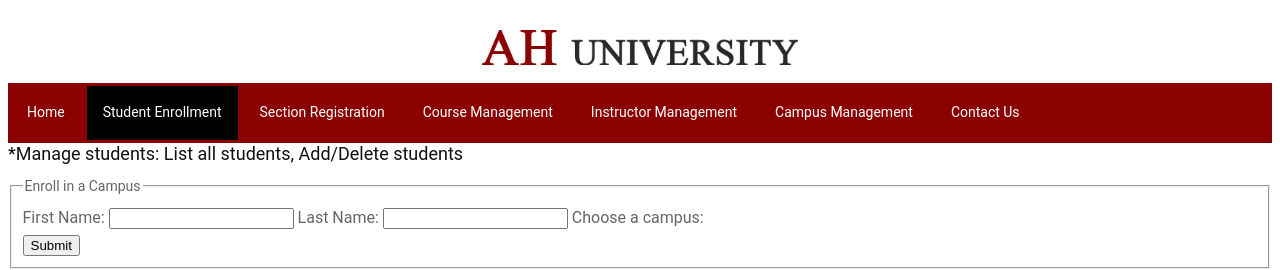
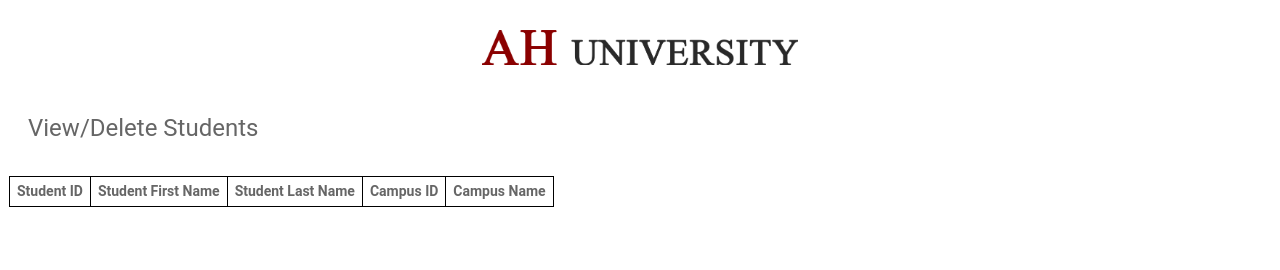
Before and after one commit to lyanita/cs340-project, a Flask app: page /students.html in a window 1280 px wide. Shown: the top 270 px of the page. Run offline with Flask 2, Linux system fonts and the light colour scheme; data that the repository does not hold is empty; some libraries are stand-ins or nearby versions.

Commit message:
Updated navbar, changed contents to view/delete students

```diff
--- a/templates/students.html
+++ b/templates/students.html
@@ -2,51 +2,18 @@
 <html>
 
 <head>
-    <title>AH University - Manage students</title>
+    <title>AH University - View/Delete Students</title>
     <link rel="stylesheet" href="../static/css/main.css">
 </head>
 
 <body>
-
+    <!-- Page Header Placeholder-->
     <div id="header"></div>
 
-      <div class="links">
-        <ul class="nav">
-            <li class="link"><a href="index.html">Home</a></li>
-            <li class="link"><a class="active" href="students.html">Student Enrollment</a></li>
-            <li class="link"><a href="sections.html">Section Registration</a></li>
-            <li class="link"><a href="courses.html">Course Management</a></li>
-            <li class="link"><a href="instructors.html">Instructor Management</a></li>
-            <li class="link"><a href="campuses.html">Campus Management</a></li>
-            <li class="link"><a href="contact.html">Contact Us</a></li>
-        </ul>
-    </div>
+    <!-- navbar placeholder -->
+    <div id="navbar"></div>
 
-    <h4>*Manage students: List all students, Add/Delete students</h4>
-
-    <div class="forms">
-        <form method="post">
-            <fieldset>
-                <legend>Enroll in a Campus</legend>
-                    <label>First Name:
-                        <input type="text" name="first_name" id="first_name">
-                    </label>
-                    <label>Last Name:
-                        <input type="text" name="last_name" id="last_name">
-                    </label>
-                    <label>Choose a campus:</label>
-                    {% for campus in campuses %}
-                    {% set name = campus.campus_name %}
-                    <input type="radio" name="campus" id="campus_"+{{name}} value={{name}} required>
-                    <label for="campus_"+{{name}}>{{name}}</label>
-                    {% endfor %}
-                <br>
-                <input type="submit" id="student_post">
-                <p>{{ post_message }}</p>
-                <p>{{ delete_message }}</p>
-            </fieldset>
-        </form>
-    </div>
+    <h3>View/Delete Students</h3>
 
     <div class="students-container">
         <table id="students-table">
@@ -127,6 +94,7 @@
 
     <!-- Javascript -->
     <script src="../static/header.js"></script>
+    <script src="../static/nav.js"></script>
     <script src="../static/footer.js"></script>
 
 </body>
```
